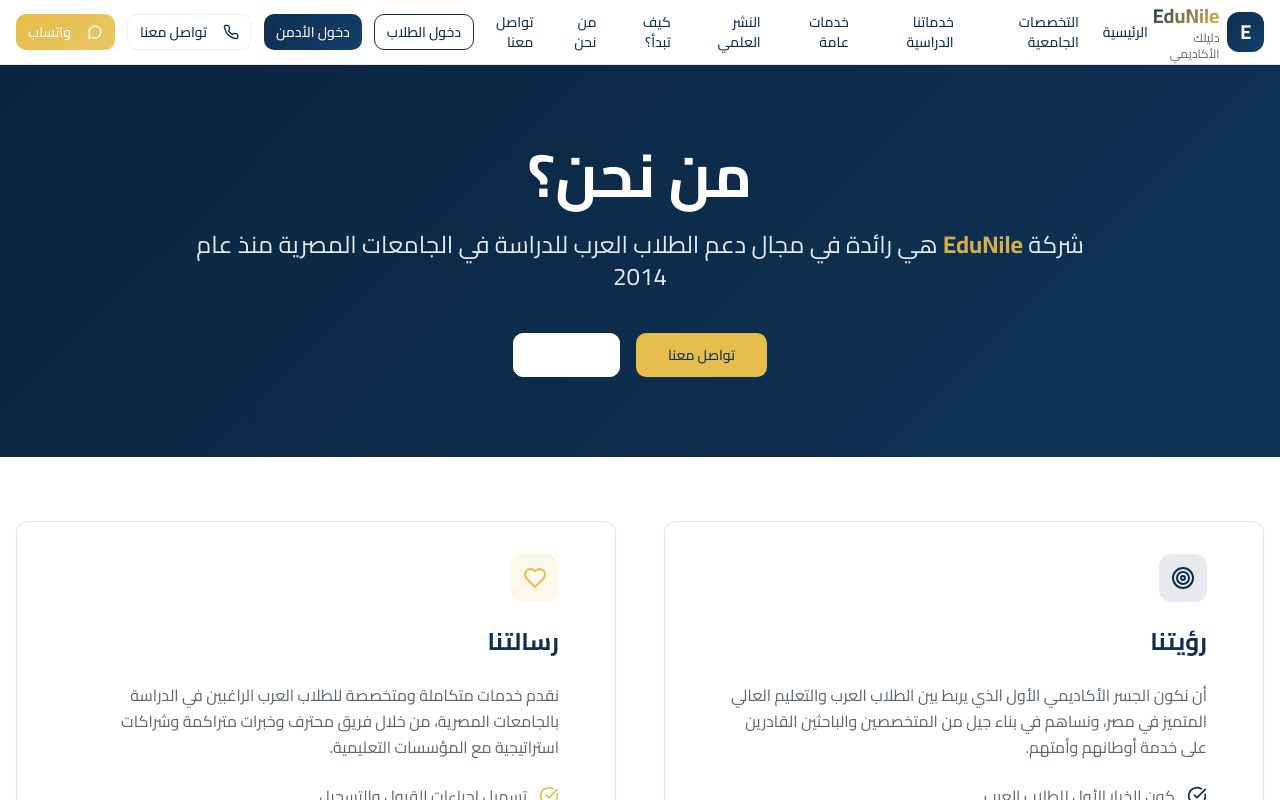
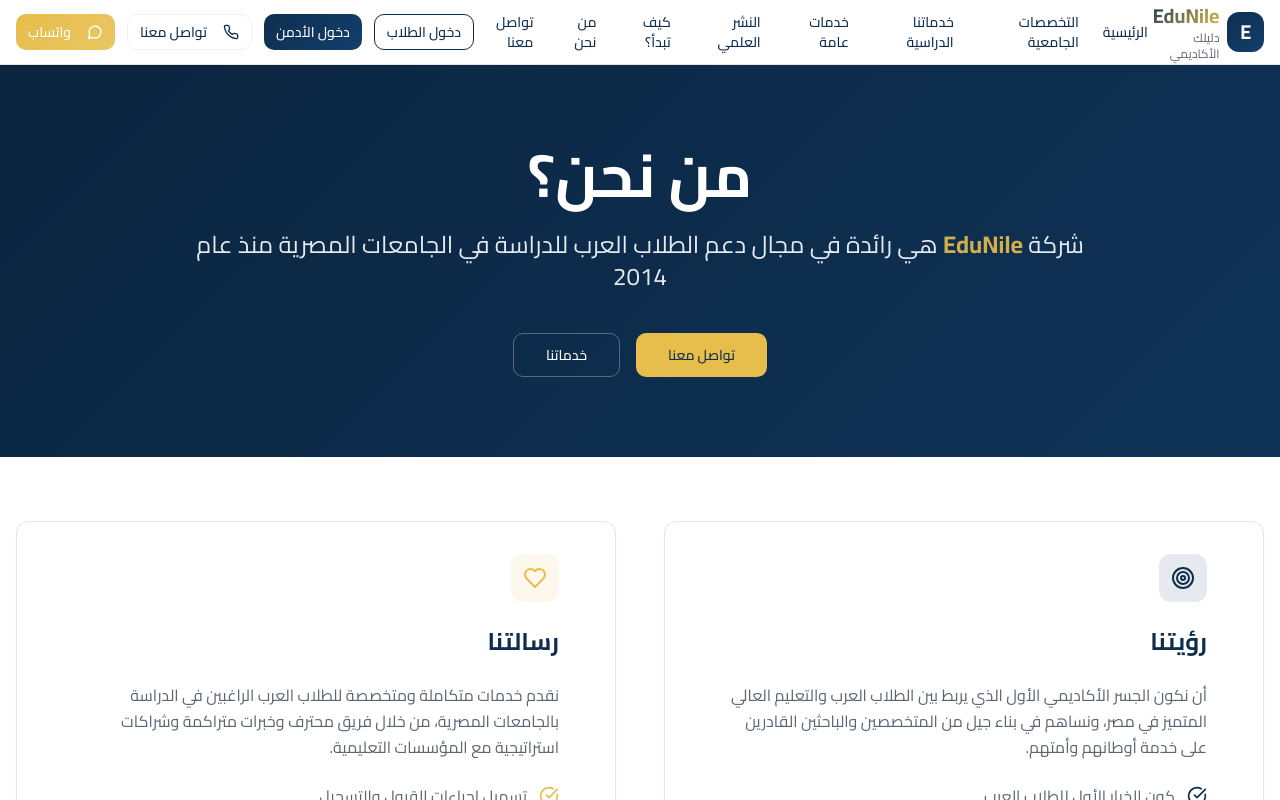
Before and after one commit to ali2200/edunile-pathway-08, a React (Vite) app: page /about in a window 1280 px wide. Shown: the top 800 px of the page. Built offline with nearby package versions, Linux system fonts and the light colour scheme; a web font is replaced by a local one.

Commit message:
Fix white buttons on About page
The AI fixed the white button issue on the `/about` page by updating `src/pages/About.tsx` to use `outline-white` and `outline-primary` variants, ensuring all buttons are now clearly visible.

```diff
--- a/src/pages/About.tsx
+++ b/src/pages/About.tsx
@@ -144,7 +144,7 @@ const About = () => {
               <Button size="lg" className="bg-secondary text-primary hover:bg-secondary/90">
                 تواصل معنا
               </Button>
-              <Button size="lg" variant="outline" className="border-white text-white hover:bg-white/10">
+              <Button size="lg" variant="outline-white">
                 خدماتنا
               </Button>
             </div>
```
